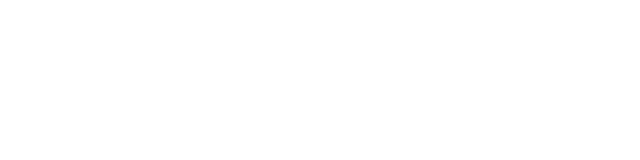
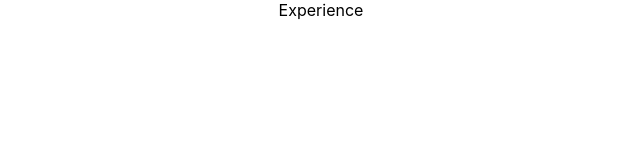
Before and after one commit to picturepatch07/Portfolio, a React (Create React App) app: page /experience in a window 1280 px wide. Shown: the top 160 px of the page, without its empty margins (319-959 px from the left). Built offline with nearby package versions, Linux system fonts and the light colour scheme.

Commit message:
react router added

```diff
--- a/package.json
+++ b/package.json
@@ -14,6 +14,7 @@
     "react": "^18.2.0",
     "react-bootstrap": "^2.7.4",
     "react-dom": "^18.2.0",
+    "react-router-dom": "^6.12.0",
     "react-scripts": "5.0.1",
     "react-vertical-timeline-component": "^3.6.0",
     "web-vitals": "^2.1.4"
--- a/src/App.js
+++ b/src/App.js
@@ -1,7 +1,21 @@
 import "./App.css";
+import { BrowserRouter as Router, Routes, Route } from "react-router-dom";
+import Home from "./Components/HomeSection/Home";
+import Projects from "./Components/ProjectsSection/Projects";
+import Experience from "./Components/ExperienceSection/Experience";
 
 function App() {
-  return <div className="App"></div>;
+  return (
+    <div className="App">
+      <Router>
+        <Routes>
+          <Route path="/" element={<Home />} />
+          <Route path="/projects" element={<Projects />} />
+          <Route path="/experience" element={<Experience />} />
+        </Routes>
+      </Router>
+    </div>
+  );
 }
 
 export default App;
--- /dev/null
+++ b/src/Components/ExperienceSection/Experience.jsx
@@ -0,0 +1,7 @@
+import React from "react";
+
+function Experience() {
+  return <div>Experience</div>;
+}
+
+export default Experience;
--- /dev/null
+++ b/src/Components/HomeSection/Home.jsx
@@ -0,0 +1,7 @@
+import React from "react";
+
+function Home() {
+  return <div>Home</div>;
+}
+
+export default Home;
--- /dev/null
+++ b/src/Components/ProjectsSection/Projects.jsx
@@ -0,0 +1,7 @@
+import React from "react";
+
+function Project() {
+  return <div>Projects</div>;
+}
+
+export default Project;
```
Also changed, not shown: 1 other file (tests, documents, lock files or other folders).
